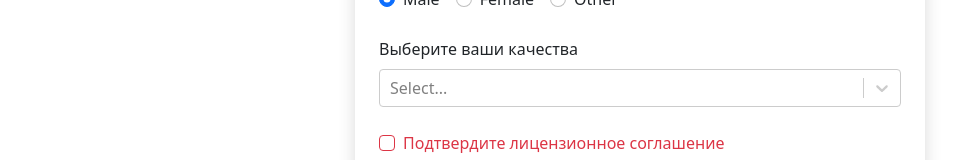
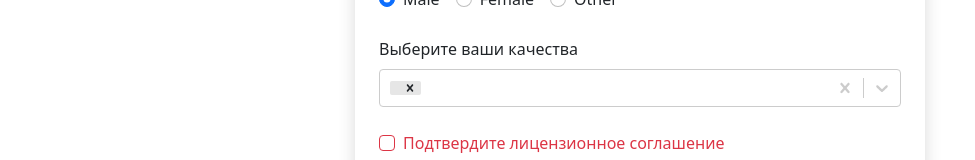
Before and after one commit to Art-San/09_10_22_project-react, a React (Create React App) app: page /login/1 in a window 1280 px wide. Both pictures are taken after a click on the button "Sign Up". Shown: the part 532-692 px from the top of the page, without its empty margins (0-975 px from the left). Built offline with nearby package versions, Linux system fonts and the light colour scheme.

Commit message:
Последние корректировки

```diff
--- a/src/app/components/common/form/MultiSelectField.jsx
+++ b/src/app/components/common/form/MultiSelectField.jsx
@@ -2,7 +2,7 @@ import React from 'react'
 import Select from 'react-select'
 import PropTypes from 'prop-types'
 
-const MultiSelectField = ({ options, onChange, name, label }) => {
+const MultiSelectField = ({ label, name, defaultValue, options, onChange }) => {
     const optionsArray =
     !Array.isArray(options) && typeof (options) === 'object'
         ? Object.keys(options).map(optionName => ({
@@ -24,6 +24,7 @@ const MultiSelectField = ({ options, onChange, name, label }) => {
             <Select
                 isMulti
                 closeMenuOnSelect={false}
+                defaultValue={defaultValue}
                 options={optionsArray}
                 className="basic-multi-select"
                 classNamePrefix="select"
@@ -37,7 +38,8 @@ MultiSelectField.propTypes = {
     options: PropTypes.oneOfType([PropTypes.object, PropTypes.array]),
     onChange: PropTypes.func,
     name: PropTypes.string,
-    label: PropTypes.string
+    label: PropTypes.string,
+    defaultValue: PropTypes.array
 }
 
 export default MultiSelectField
--- a/src/app/components/common/form/SelectField.jsx
+++ b/src/app/components/common/form/SelectField.jsx
@@ -3,10 +3,11 @@ import PropTypes from 'prop-types'
 
 const SelectField = ({
     label,
+    defaultOption,
+    name,
+    options,
+    onChange,
     value,
-    onChange,
-    defaultOption,
-    options,
     error
 }) => {
     const handleChange = ({ target }) => {
@@ -25,13 +26,13 @@ const SelectField = ({
 
     return (
         <div className="md-4">
-            <label htmlFor="validationCustom04" className="form-label">
+            <label htmlFor={name} className="form-label">
                 {label}
             </label>
             <select
                 className={getInputClasses()}
-                id="validationCustom04"
-                name='profession'
+                id={name}
+                name={name}
                 value={value}
                 onChange={handleChange}
             >
@@ -59,7 +60,8 @@ SelectField.propTypes = {
     onChange: PropTypes.func,
     defaultOption: PropTypes.string,
     options: PropTypes.oneOfType([PropTypes.object, PropTypes.array]),
-    error: PropTypes.string
+    error: PropTypes.string,
+    name: PropTypes.string
 }
 
 export default SelectField
--- a/src/app/components/page/userPage/UserPage.jsx
+++ b/src/app/components/page/userPage/UserPage.jsx
@@ -10,7 +10,7 @@ const UserPage = ({ userId }) => {
     const [user, setUser] = useState()
     useEffect(() => {
         api.users.getById(userId).then((data) => setUser(data))
-    })
+    }, [])
     const handleClick = () => {
         history.push('/users')
     }
--- a/src/app/components/ui/RegisterForm.jsx
+++ b/src/app/components/ui/RegisterForm.jsx
@@ -105,6 +105,7 @@ const RegisterForm = () => {
             <SelectField
                 label='Выберите вашу профессию'
                 defaultOption='Choose...'
+                name='profession'
                 options={professions}
                 onChange={handleChange}
                 value={data.profession}
@@ -122,9 +123,10 @@ const RegisterForm = () => {
             />
             <MultiSelectField
                 label='Выберите ваши качества'
+                name='qualities'
+                defaultValue={data.qualities}
                 options={qualities}
                 onChange={handleChange}
-                name='qualities'
             />
             <CheckBoxField
                 name='licence'
```
